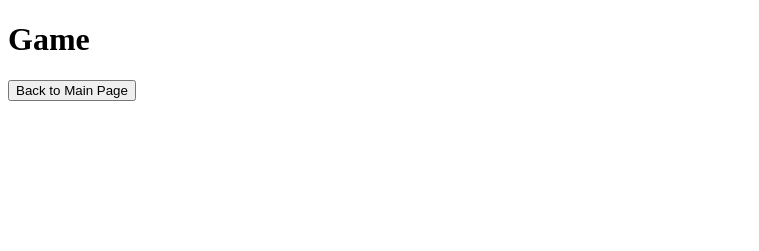
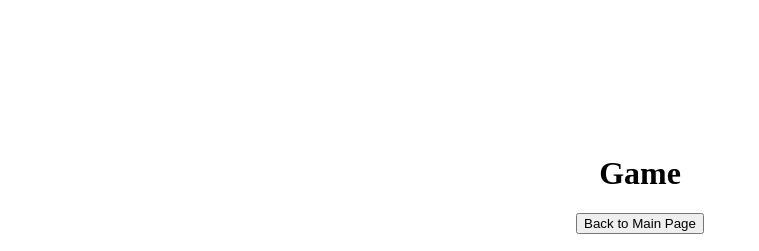
Before and after one commit to CreeperKing3532/FNF-game, a plain HTML site: page game.html in a window 1280 px wide. Shown: the whole page, without its empty margins (0-759 px from the left). Drawn offline with Linux system fonts and the light colour scheme.

Commit message:
Update game.html

```diff
--- a/game.html
+++ b/game.html
@@ -4,6 +4,35 @@
     <meta charset="UTF-8">
     <meta name="viewport" content="width=device-width, initial-scale=1.0">
     <title>Game Page</title>
+    <style>
+        /* Center the game container (iframe) horizontally and vertically */
+        body {
+            display: flex;
+            justify-content: center;
+            align-items: center;
+            height: 100vh; /* Take up full viewport height */
+            margin: 0;
+            flex-direction: column; /* Stack the elements vertically */
+        }
+
+        #gameContainer {
+            text-align: center;
+        }
+
+        #messageContainer {
+            text-align: center;
+            font-size: 18px;
+        }
+
+        iframe {
+            display: block; /* Removes the iframe's default inline-block display */
+            margin: 0 auto; /* Centers the iframe horizontally */
+        }
+
+        button {
+            margin-bottom: 20px; /* Add some space below the button */
+        }
+    </style>
 </head>
 <body>
     <h1>Game</h1>
```
